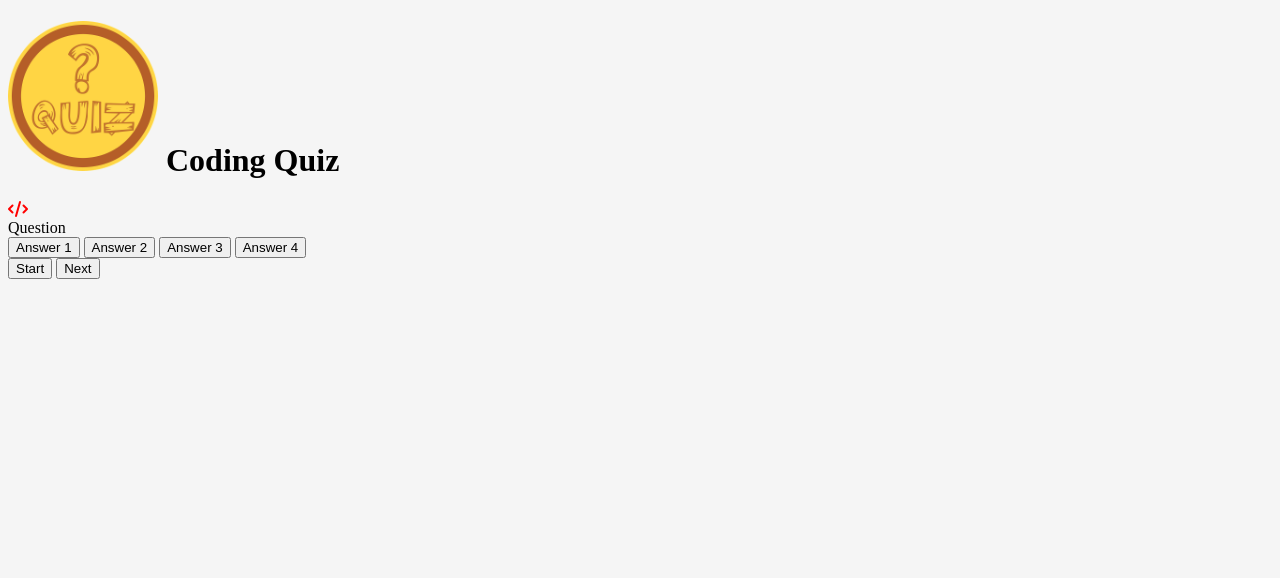
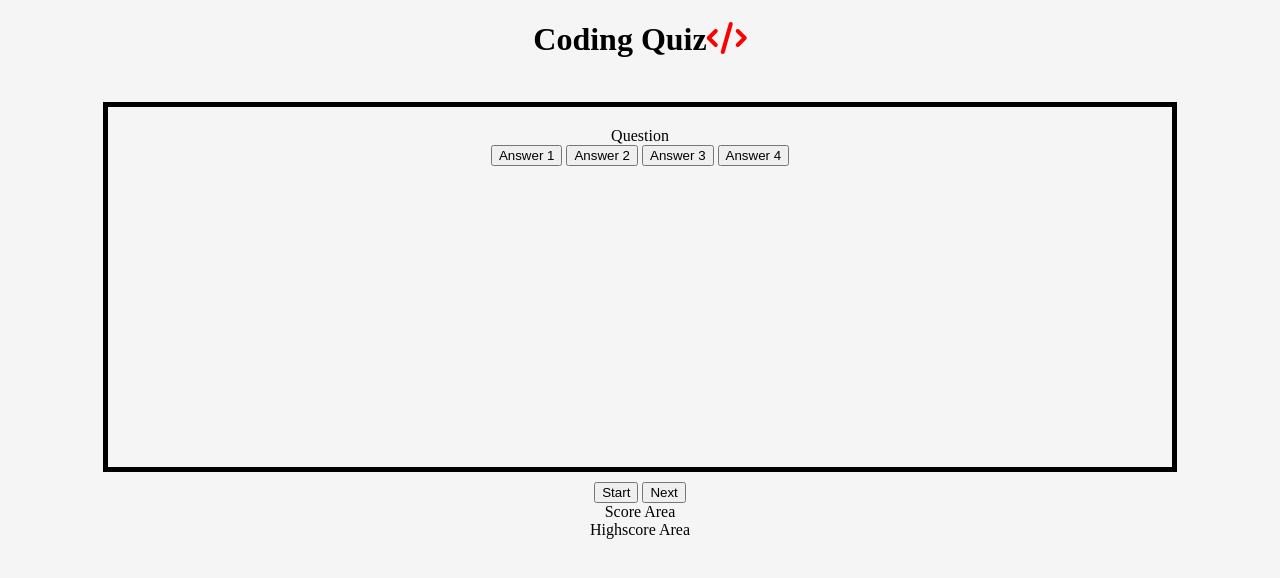
Before and after one commit to BrendanGCollins/Portfolio-Project-2---Javascript-Essentials, a plain HTML site: page index.html in a window 1280 px wide. Drawn offline with Linux system fonts and the light colour scheme.

Commit message:
Add styling to page

```diff
--- a/assets/css/style.css
+++ b/assets/css/style.css
@@ -1,8 +1,31 @@
 body {
     background: whitesmoke;
+    padding: 0;
+    margin: 0;
+    display: flex;
+    justify-content: center;
+    flex-direction: column;
+    align-items: center;
+    width: 100vw;
+    height: 80vh;
 }
 
 .logo {
     height: 150px;
     width: 150px;
 }
+
+.heading {
+    position: absolute;
+    top: 0;
+}
+
+.game-area {
+    border: 5px solid #000;
+    padding: 20px;
+    text-align: center;
+    height: 50%;
+    width: 80%;
+    margin-bottom: 10px;
+
+}
--- a/index.html
+++ b/index.html
@@ -7,15 +7,13 @@
     <script src="https://kit.fontawesome.com/de39c4ee21.js" crossorigin="anonymous"></script>
     <link rel="preconnect" href="https://fonts.googleapis.com">
     <link rel="preconnect" href="https://fonts.gstatic.com" crossorigin>
-    <link href="https://fonts.googleapis.com/css2?family=Oswald:wght@200..700&display=swap" rel="stylesheet">
+    <link href="https://fonts.googleapis.com/css2?family=Oswald:wght@200;300;400;500;600;700&display=swap" rel="stylesheet">
     <link rel="stylesheet" href="assets/css/style.css">
     <title>Document</title>
 </head>
 <body>
-    <h1 class="heading">
-        <img class="logo" src="assets/images/quiz.png" alt="logo">
-        Coding Quiz</h1>
-        <i class="fa-solid fa-code" style="color: #ff0000;"></i>
+    <h1 class="heading">Coding Quiz<i class="fas fa-code" style="color: #ff0000;"></i></h1>
+
     <div class="game-area">
         <div id="question-area">Question</div>
         <div id="answer-buttons">
@@ -29,9 +27,9 @@
         <button id="start-button">Start</button>
         <button id="next-button">Next</button>
     </div>
-    <div class="score-area">
+    <div class="score-area">Score Area
     </div>
-    <div class="highscore">
+    <div class="highscore">Highscore Area
     </div>
     <script src="assets/js/script.js"></script>
 </body>
```
